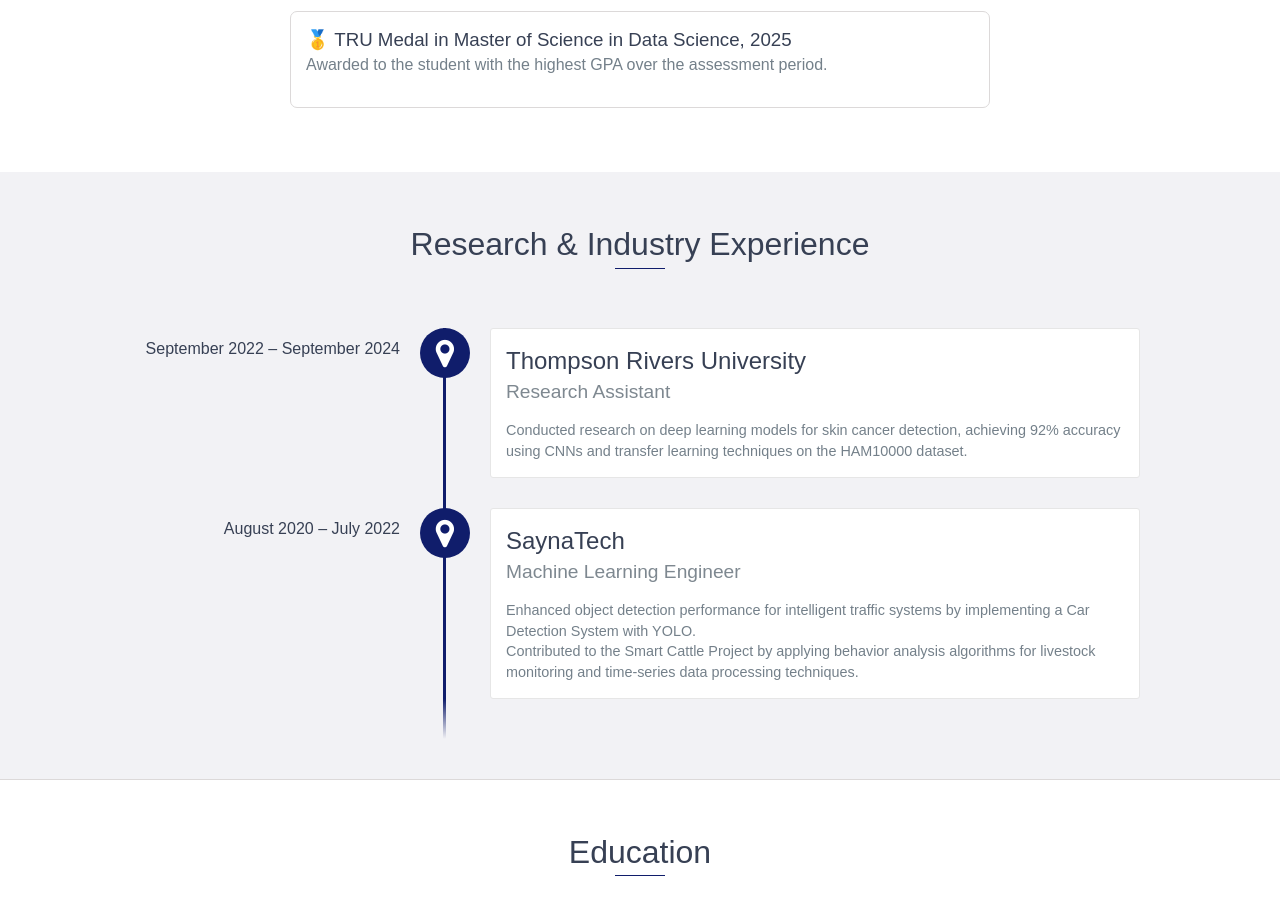
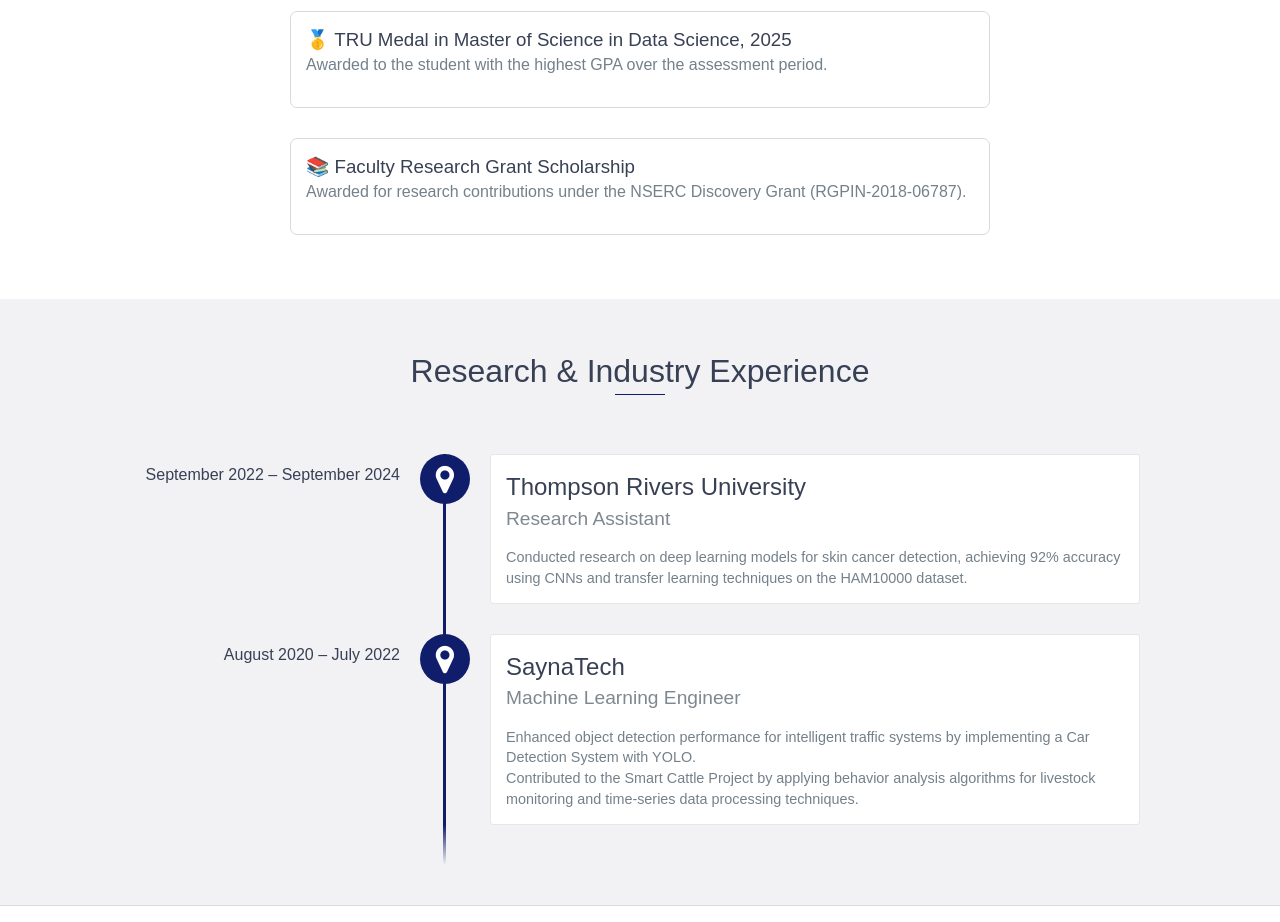
Before and after one commit to saeid436/saeid436.github.io, a website: page index.html in a window 1280 px wide. Shown: the part 1520-2442 px from the top of the page. Drawn offline with nearby package versions, Linux system fonts and the light colour scheme.

Commit message:
add scholership

```diff
--- a/index.html
+++ b/index.html
@@ -99,6 +99,11 @@
         <div class="education-block">
             <h3>🥇 TRU Medal in Master of Science in Data Science, 2025</h3>
             <h4>Awarded to the student with the highest GPA over the assessment period.</h4>
+        </div>
+
+        <div class="education-block">
+            <h3>📚 Faculty Research Grant Scholarship</h3>
+            <h4>Awarded for research contributions under the NSERC Discovery Grant (RGPIN-2018-06787).</h4>
         </div>
 
     </div>
```
